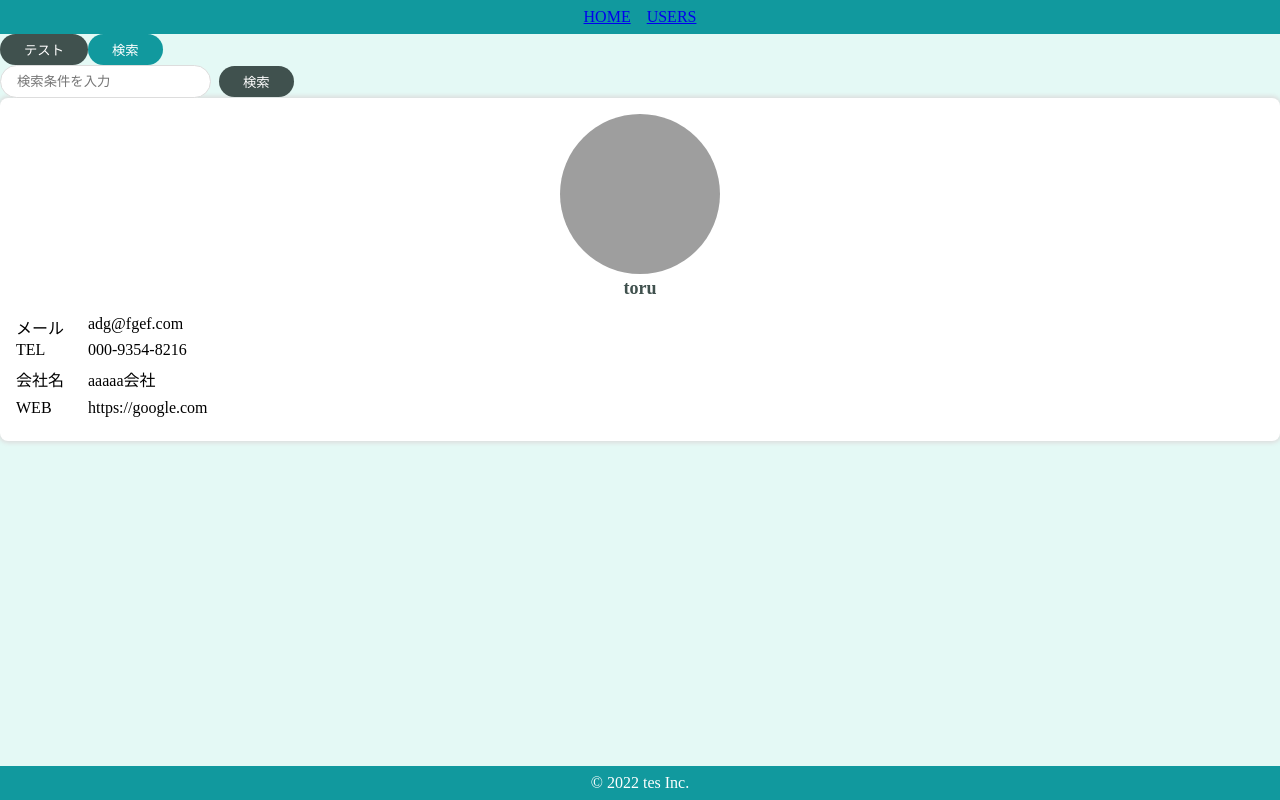
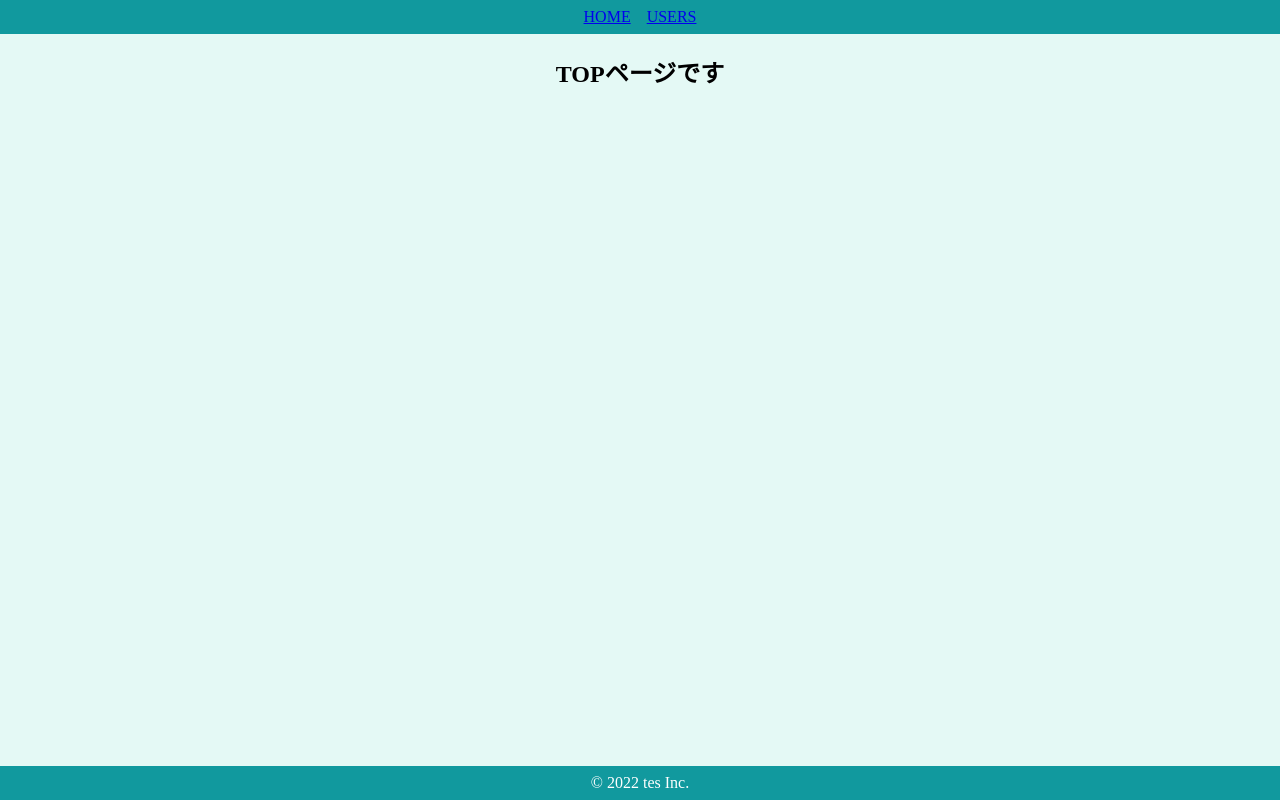
Before and after one commit to den413/react-AtomicDesign, a React (Create React App) app: page / in a window 1280 px wide. Built offline with nearby package versions, Linux system fonts and the light colour scheme; grey boxes are pictures that could not be loaded.

Commit message:
page apply

```diff
--- a/src/App.js
+++ b/src/App.js
@@ -1,10 +1,4 @@
-import { BrowserRouter } from "react-router-dom";
-import { PrimaryButton } from "./components/atoms/button/PrimaryButton";
-import { SecondryButton } from "./components/atoms/button/SecondaryButton";
-import { SearchInput } from "./components/molecules/SearchInput";
-import { UserCard } from "./components/organisms/use/UserCard";
-import { DefaultLayout } from "./components/templates/DefaultLayout";
-import { HeaderOnly } from "./components/templates/HeaderOnly";
+import { Router } from "./router/Router";
 import "./styles.css";
 
 const user = {
@@ -19,15 +13,5 @@ const user = {
 };
 
 export const App = () => {
-  return (
-    <BrowserRouter>
-      <DefaultLayout>
-        <PrimaryButton>テスト</PrimaryButton>
-        <SecondryButton>検索</SecondryButton>
-        <br />
-        <SearchInput />
-        <UserCard user={user} />
-      </DefaultLayout>
-    </BrowserRouter>
-  );
+  return <Router />;
 };
--- a/src/router/Router.jsx
+++ b/src/router/Router.jsx
@@ -1,16 +1,22 @@
 import { BrowserRouter, Route, Switch } from "react-router-dom";
 import { Top } from "../components/pages/Top";
 import { Users } from "../components/pages/Users";
+import { DefaultLayout } from "../components/templates/DefaultLayout";
+import { HeaderOnly } from "../components/templates/HeaderOnly";
 
 export const Router = () => {
   return (
     <BrowserRouter>
       <Switch>
         <Route exact path="/">
-          <Top />
+          <DefaultLayout>
+            <Top />
+          </DefaultLayout>
         </Route>
         <Route path="/users">
-          <Users />
+          <HeaderOnly>
+            <Users />
+          </HeaderOnly>
         </Route>
       </Switch>
     </BrowserRouter>
```
